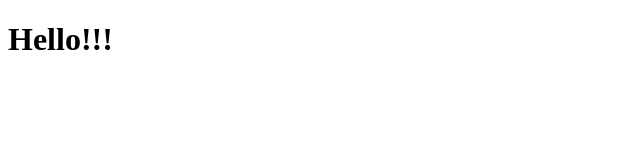
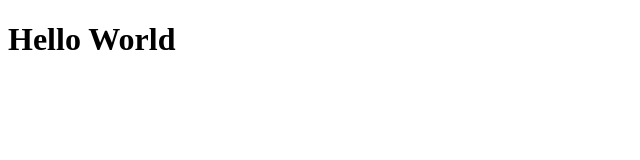
Before and after one commit to jersearls/first-react-app, a React (Create React App) app: page / in a window 1280 px wide. Shown: the top 160 px of the page, without its empty margins (0-640 px from the left). Built offline with nearby package versions, Linux system fonts and the light colour scheme.

Commit message:
hello world class app

```diff
--- a/src/App.js
+++ b/src/App.js
@@ -1,5 +1,9 @@
 import React from 'react';
 
-const App = () => <h1>Hello!!!</h1>
+class App extends React.Component {
+  render(){
+    return <h1>Hello World</h1>
+  }
+}
 
 export default App
```
